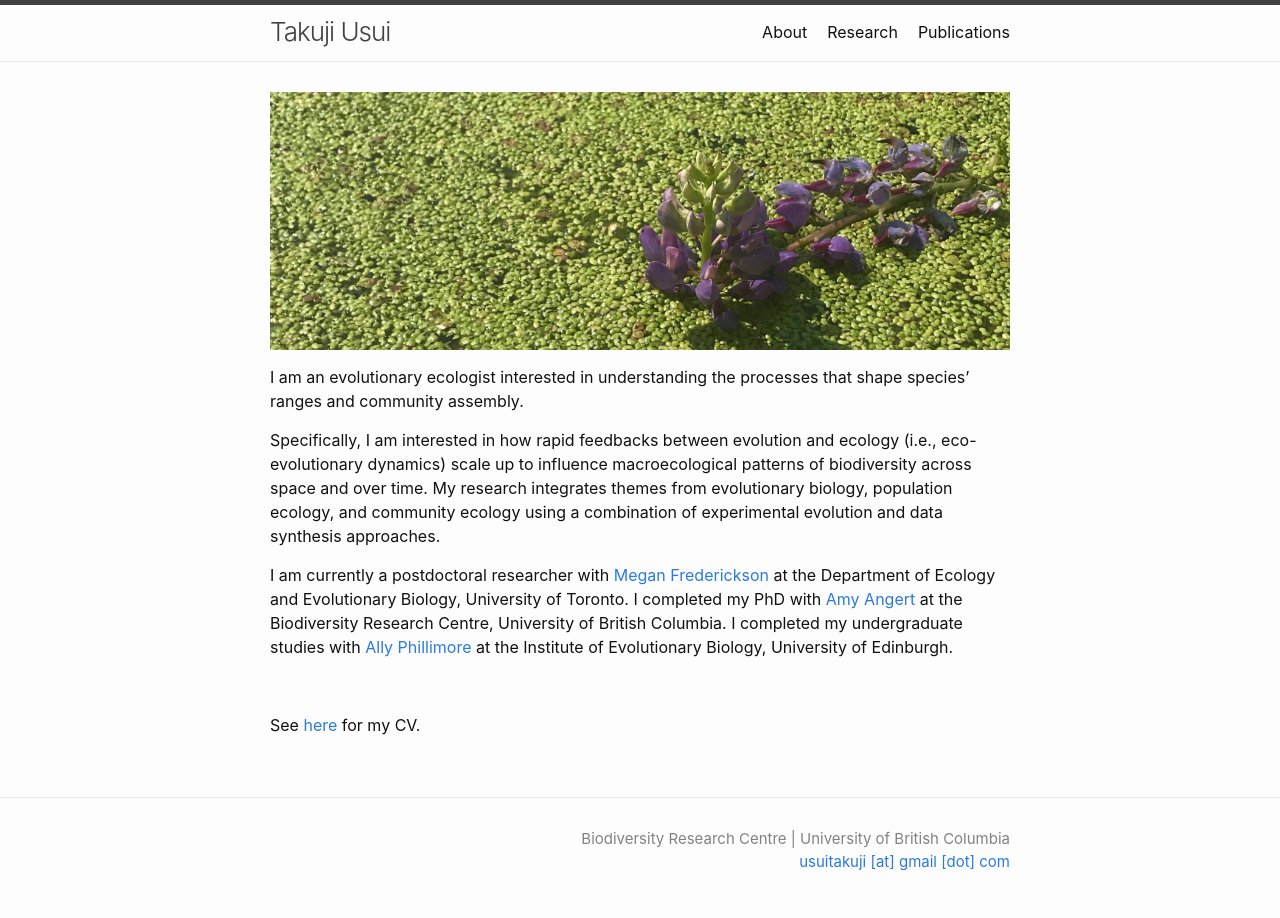
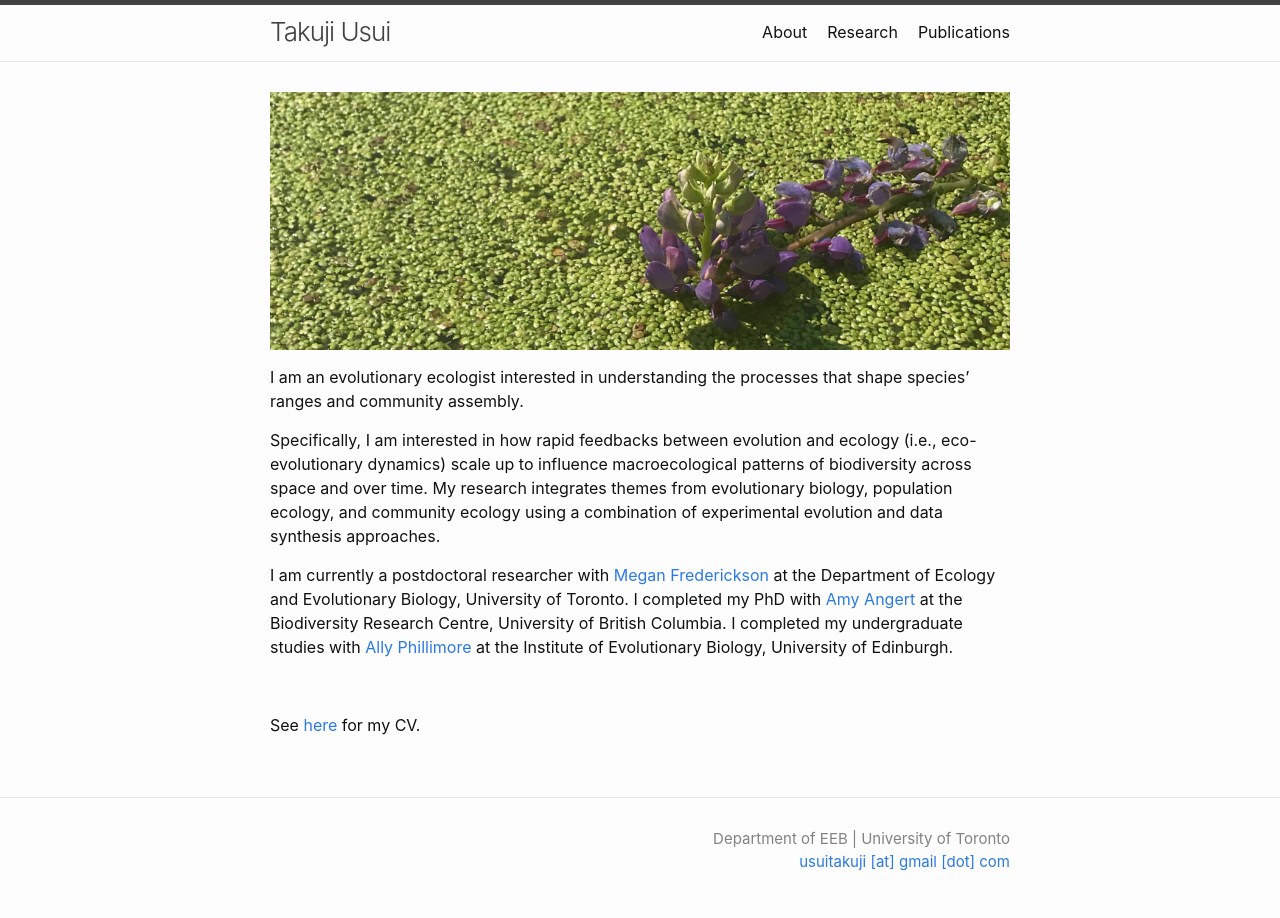
Before and after one commit to takujiusui/takujiusui.github.io, a Jekyll site: the page built from index.md, in a window 1280 px wide. Built offline with Jekyll 4.4.1, drawn with Linux system fonts in a browser that asks for light colours.

Commit message:
update footer

```diff
--- a/_config.yml
+++ b/_config.yml
@@ -1,7 +1,7 @@
 # Descriptions
 title: Takuji Usui
 author:
-  name: Biodiversity Research Centre | University of British Columbia
+  name: Department of EEB | University of Toronto
   email: usuitakuji [at] gmail [dot] com
 description:
 # show_excerpts: true # set to true to show excerpts on the homepage
```
